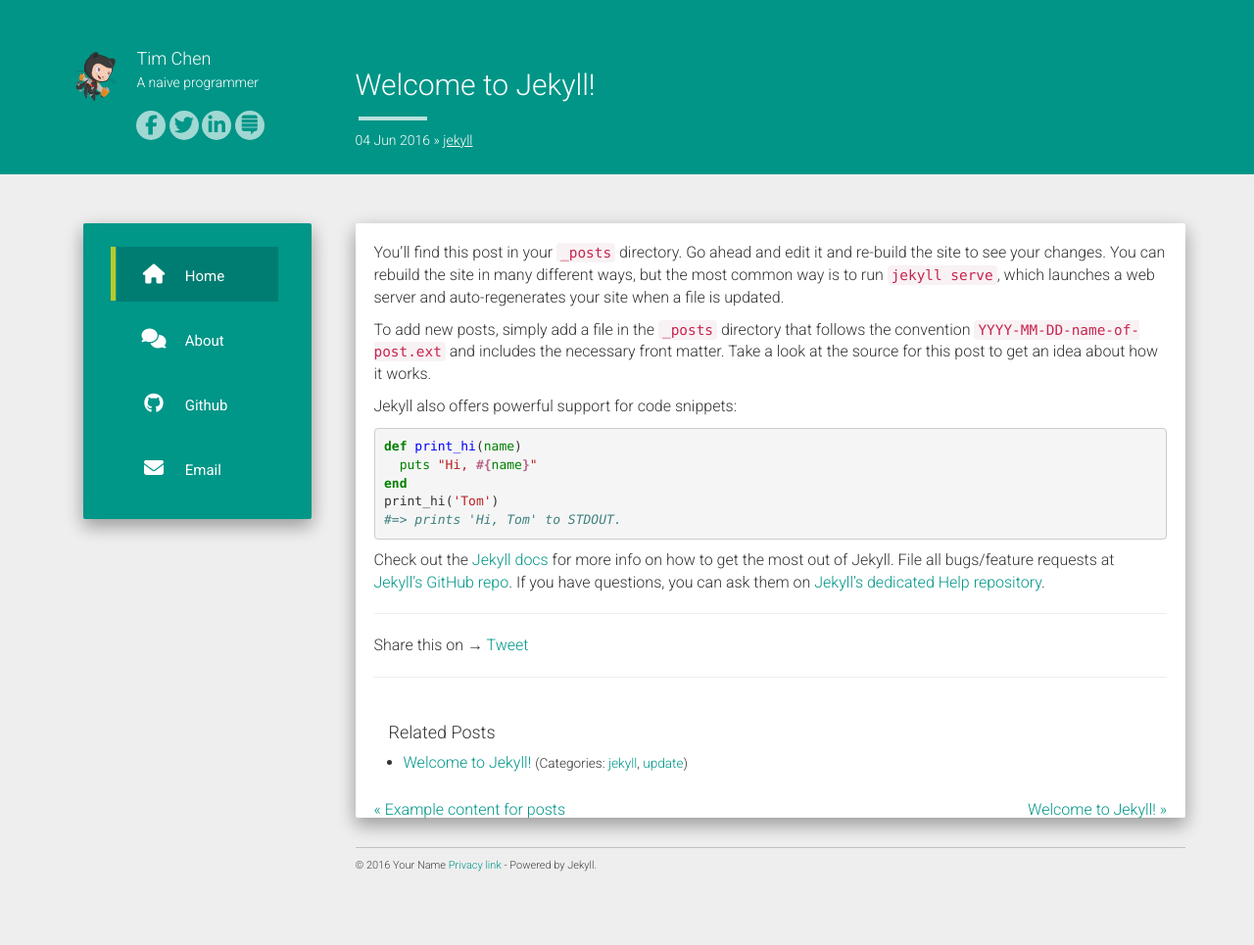
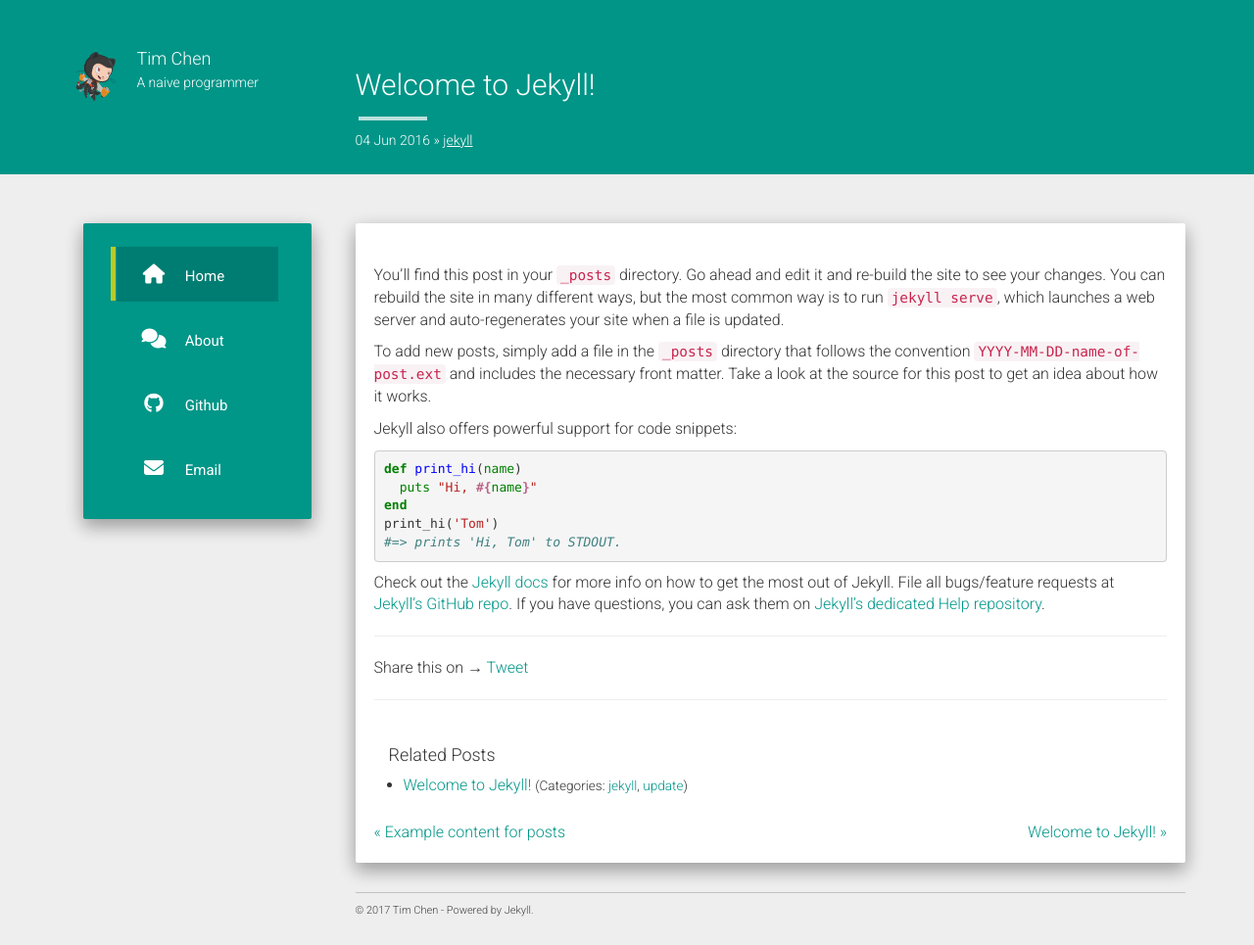
Before and after one commit to timchen1997/timchen1997.github.io, a Jekyll site: the page built from _posts/2015-07-11-welcome-to-jekyll.md, in a window 1280 px wide. Shown: the whole page at 98% size. Built offline with Jekyll 4.4.1, drawn with Linux system fonts in a browser that asks for light colours; nearby versions of some CDN libraries; comment, search, counter and statistics services are not loaded; before the commit the page ends 919 px from its top, so only the background shows below that; part of the change alters nothing that is shown.

```diff
--- a/_config.yml
+++ b/_config.yml
@@ -6,10 +6,10 @@ github: https://github.com/timchen1997
 about: A naive programmer
 
 baseurl: ""
-url: "localhost:4000"
+url: ""
 
-disqus_shortname: aboutashu
-google_analytics: UA-72862926-1
+# disqus_shortname: aboutashu
+# google_analytics: UA-72862926-1
 
 share:
   twitter_username: \#
--- a/_includes/footer.html
+++ b/_includes/footer.html
@@ -1,7 +1,7 @@
 <footer>
-  © 2016 Your Name <a href="#">Privacy link</a> - Powered by Jekyll.
+  © 2017 Tim Chen - Powered by Jekyll.
 </footer>
-<div align="center">
+<!--<div align="center">
   <script async src="https://pagead2.googlesyndication.com/pagead/js/adsbygoogle.js"></script>
   <ins class="adsbygoogle"
     style="display:block"
@@ -9,4 +9,4 @@
     data-ad-slot="0000000000"
     data-ad-format="auto"></ins>
   <script>(adsbygoogle = window.adsbygoogle || []).push({});</script>
-</div>
+</div>-->
--- a/_includes/js.html
+++ b/_includes/js.html
@@ -6,3 +6,4 @@
 <script src="{{ site.baseurl }}/static/js/material.min.js"></script>
 <script src="{{ site.baseurl }}/static/js/main.js"></script>
 <script src="{{ site.baseurl }}/static/js/projects.js"></script>
+<script src="{{ site.baseurl }}/static/js/toc.js"></script>
--- a/_includes/social_links.html
+++ b/_includes/social_links.html
@@ -1,5 +1,5 @@
-<div class="social-icons">
+<!--<div class="social-icons">
 	{% for link in site.data.social %}
         <a class="icon" target="_blank" href="{{ link.link }}"><i class="fa {{ link.icon }}"></i></a>
     {% endfor %}
-</div>
+</div>-->
--- a/_layouts/post.html
+++ b/_layouts/post.html
@@ -3,6 +3,10 @@ layout: default
 ---
 <div class="post-content well">
 <article class="content">
+    <div class="row" style="margin:0px">
+        <div id="toc" style="background-color: #eaeaea" class="col-md-4"></div>
+    </div>
+    <br>
     <div class="post">{{ content }}</div>
     <hr />
     {% include share-page.html %}
@@ -45,30 +49,5 @@ layout: default
   {% endif %}
 </div>
 
-<!--<div id="disqus_thread"></div>
-<script>
-
-/**
-*  RECOMMENDED CONFIGURATION VARIABLES: EDIT AND UNCOMMENT THE SECTION BELOW TO INSERT DYNAMIC VALUES FROM YOUR PLATFORM OR CMS.
-*  LEARN WHY DEFINING THESE VARIABLES IS IMPORTANT: https://disqus.com/admin/universalcode/#configuration-variables*/
-/*
-var disqus_config = function () {
-this.page.url = PAGE_URL;  // Replace PAGE_URL with your page's canonical URL variable
-this.page.identifier = PAGE_IDENTIFIER; // Replace PAGE_IDENTIFIER with your page's unique identifier variable
-};
-*/
-(function() { // DON'T EDIT BELOW THIS LINE
-var d = document, s = d.createElement('script');
-s.src = 'https://tims-blog-1.disqus.com/embed.js';
-s.setAttribute('data-timestamp', +new Date());
-(d.head || d.body).appendChild(s);
-})();
-</script>
-<noscript>Please enable JavaScript to view the <a href="https://disqus.com/?ref_noscript">comments powered by Disqus.</a></noscript>
- -->
-
- <!-- UY BEGIN -->
-<div id="uyan_frame"></div>
-<script type="text/javascript" src="http://v2.uyan.cc/code/uyan.js?uid=2131146"></script>
-<!-- UY END -->
+<br>
 </div>
--- a/static/js/main.js
+++ b/static/js/main.js
@@ -1,6 +1,5 @@
 (function($){
 	$(document).ready(function(){
-
-
+        $('#toc').toc();
 	});
 })(jQuery);
--- /dev/null
+++ b/static/js/toc.js
@@ -0,0 +1,98 @@
+// https://github.com/ghiculescu/jekyll-table-of-contents
+(function($){
+  $.fn.toc = function(options) {
+    var defaults = {
+      noBackToTopLinks: false,
+      title: '<b>Contents</b>',
+      minimumHeaders: 1,
+      headers: 'h1, h2, h3, h4, h5, h6',
+      listType: 'ol', // values: [ol|ul]
+      showEffect: 'slideDown', // values: [show|slideDown|fadeIn|none]
+      showSpeed: 'slow', // set to 0 to deactivate effect
+      classes: { list: '',
+                 item: ''
+               }
+    },
+    settings = $.extend(defaults, options);
+
+    function fixedEncodeURIComponent (str) {
+      return encodeURIComponent(str).replace(/[!'()*]/g, function(c) {
+        return '%' + c.charCodeAt(0).toString(16);
+      });
+    }
+
+    function createLink (header) {
+      var innerText = (header.textContent === undefined) ? header.innerText : header.textContent;
+      return "<a href='#" + fixedEncodeURIComponent(header.id) + "'>" + innerText + "</a>";
+    }
+
+    var headers = $(settings.headers).filter(function() {
+      // get all headers with an ID
+      var previousSiblingName = $(this).prev().attr( "name" );
+      if (!this.id && previousSiblingName) {
+        this.id = $(this).attr( "id", previousSiblingName.replace(/\./g, "-") );
+      }
+      return this.id;
+    }), output = $(this);
+    if (!headers.length || headers.length < settings.minimumHeaders || !output.length) {
+      $(this).hide();
+      return;
+    }
+
+    if (0 === settings.showSpeed) {
+      settings.showEffect = 'none';
+    }
+
+    var render = {
+      show: function() { output.hide().html(html).show(settings.showSpeed); },
+      slideDown: function() { output.hide().html(html).slideDown(settings.showSpeed); },
+      fadeIn: function() { output.hide().html(html).fadeIn(settings.showSpeed); },
+      none: function() { output.html(html); }
+    };
+
+    var get_level = function(ele) { return parseInt(ele.nodeName.replace("H", ""), 10); };
+    var highest_level = headers.map(function(_, ele) { return get_level(ele); }).get().sort()[0];
+    var return_to_top = '<i class="icon-arrow-up back-to-top"> </i>';
+
+    var level = get_level(headers[0]),
+      this_level,
+      html = settings.title + " <" +settings.listType + " class=\"" + settings.classes.list +"\">";
+    headers.on('click', function() {
+      if (!settings.noBackToTopLinks) {
+        window.location.hash = this.id;
+      }
+    })
+    .addClass('clickable-header')
+    .each(function(_, header) {
+      this_level = get_level(header);
+      if (!settings.noBackToTopLinks && this_level === highest_level) {
+        $(header).addClass('top-level-header').after(return_to_top);
+      }
+      if (this_level === level) // same level as before; same indenting
+        html += "<li class=\"" + settings.classes.item + "\">" + createLink(header);
+      else if (this_level <= level){ // higher level than before; end parent ol
+        for(var i = this_level; i < level; i++) {
+          html += "</li></"+settings.listType+">"
+        }
+        html += "<li class=\"" + settings.classes.item + "\">" + createLink(header);
+      }
+      else if (this_level > level) { // lower level than before; expand the previous to contain a ol
+        for(i = this_level; i > level; i--) {
+          html += "<" + settings.listType + " class=\"" + settings.classes.list +"\">" +
+                  "<li class=\"" + settings.classes.item + "\">"
+        }
+        html += createLink(header);
+      }
+      level = this_level; // update for the next one
+    });
+    html += "</"+settings.listType+">";
+    if (!settings.noBackToTopLinks) {
+      $(document).on('click', '.back-to-top', function() {
+        $(window).scrollTop(0);
+        window.location.hash = '';
+      });
+    }
+
+    render[settings.showEffect]();
+  };
+})(jQuery);
```
